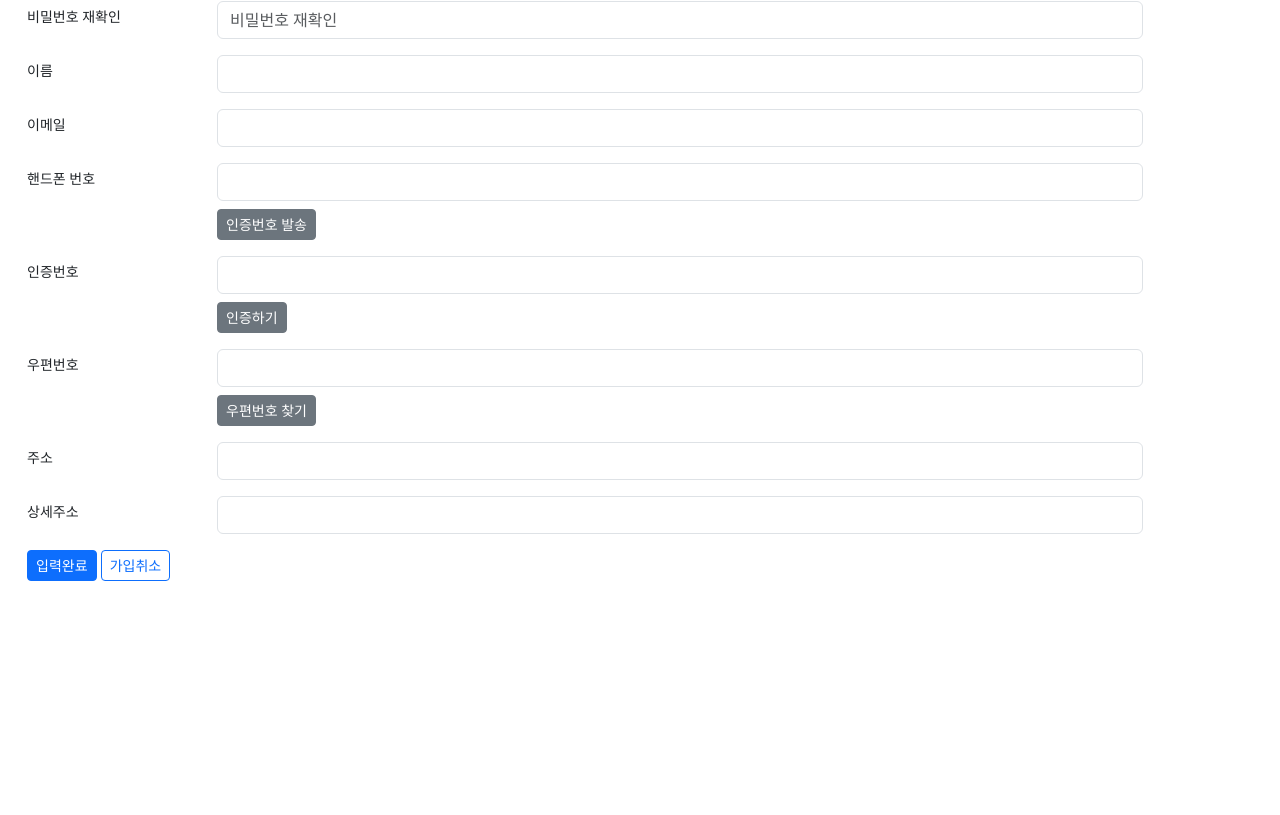
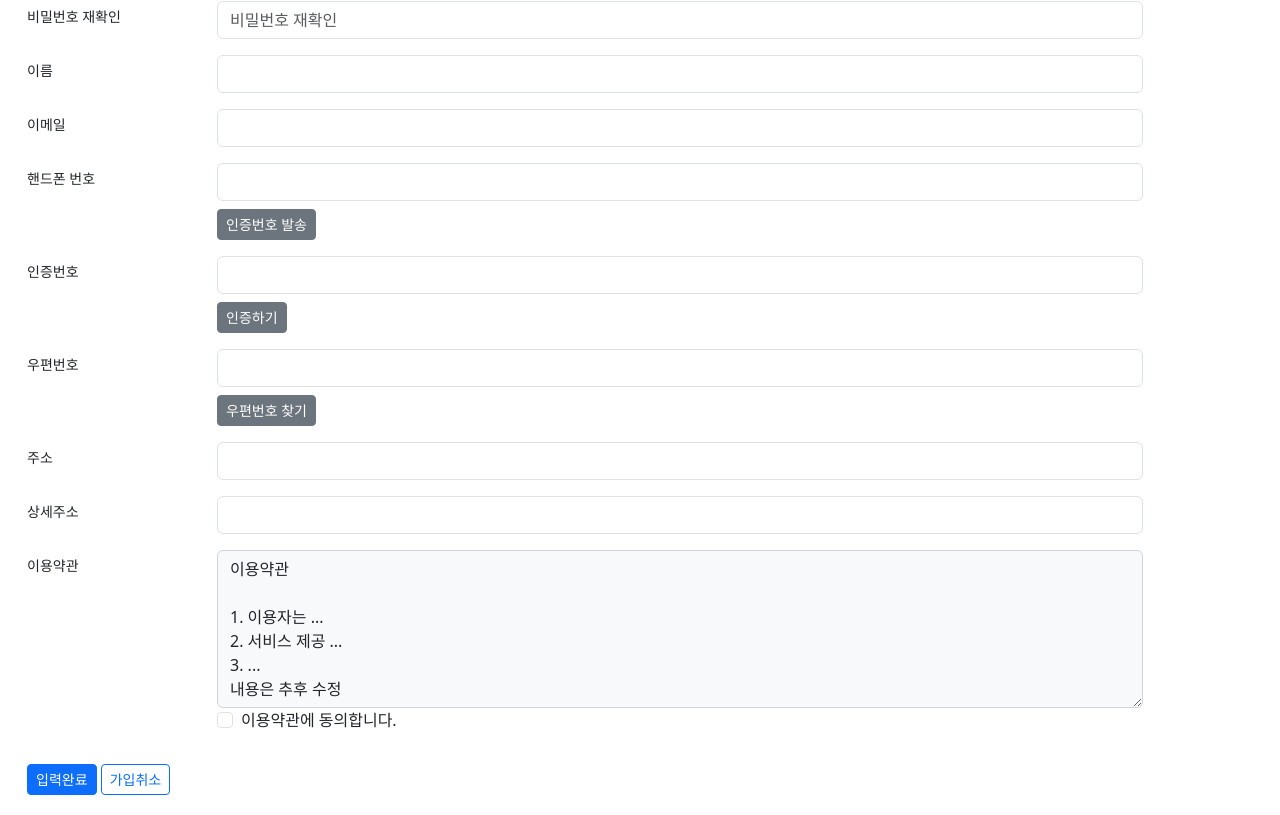
Before and after one commit to rurujon/zero, a React (Create React App) app in the folder front/: page /register in a window 1280 px wide. Shown: the part 765-1580 px from the top of the page. Before the commit the page ends 1366 px from the top, so only its background shows below. Built offline with nearby package versions, Linux system fonts and the light colour scheme; no server answers.

Commit message:
소영--이용약관 폼 추가

```diff
--- a/front/src/components/login/MemberForm.js
+++ b/front/src/components/login/MemberForm.js
@@ -15,7 +15,8 @@ const MemberForm = ({ initialData, onSubmit, onCancel, isEditing }) => {
         tel: '',
         post: '',
         addr1: '',
-        addr2: ''
+        addr2: '',
+        termsAccepted: false // 이용약관 동의 필드
     });
     const [errors, setErrors] = useState({});
 
@@ -25,18 +26,29 @@ const MemberForm = ({ initialData, onSubmit, onCancel, isEditing }) => {
     const [isPhoneVerificationRequired, setIsPhoneVerificationRequired] = useState(false);
     const [isDuplicate, setIsDuplicate] = useState(false);
     const [isChecked, setIsChecked] = useState(false);
+    const [termsContent, setTermsContent] = useState('');
+
 
     useEffect(() => {
+
+        setTermsContent(`이용약관\n\n1. 이용자는 ...\n2. 서비스 제공 ...\n3. ...\n내용은 추후 수정`);
+
         if (initialData) {
             setMember(prevState => ({
                 ...prevState,
                 ...initialData,
                 pwd: '',
-                pwdConfirm: ''
+                pwdConfirm: '',
+                termsAccepted: false
             }));
             setPhoneNumber(initialData.tel || '');
             adjustWindowSize(window, initialData, true, []);
         }
+
+        axios.get('/api/terms')
+        .then(response => setTermsContent(response.data))  // 응답 데이터로 이용약관 내용을 설정
+        .catch(error => console.error('이용약관 불러오기 오류:', error));
+
     }, [initialData]);
 
     const checkDuplicateId = () => {
@@ -58,10 +70,11 @@ const MemberForm = ({ initialData, onSubmit, onCancel, isEditing }) => {
     const validateForm = () => {
         const newErrors = {};
         Object.keys(member).forEach(key => {
-            if (key !== 'pwd' && key !== 'pwdConfirm' && member[key].trim() === '') {
+            const value = member[key];
+            if (key !== 'pwd' && key !== 'pwdConfirm' && typeof value === 'string' && value.trim() === '') {
                 newErrors[key] = '이 필드는 필수입니다.';
             } else if (key !== 'pwdConfirm' && key !== 'post' && key !== 'addr1' && key !== 'addr2') {
-                if (isEditing && key === 'pwd' && member[key].trim() === '') {
+                if (isEditing && key === 'pwd' && typeof value === 'string' && value.trim() === '') {
                     return;
                 }
                 const errorMessage = validateField(key, member[key]);
@@ -79,13 +92,21 @@ const MemberForm = ({ initialData, onSubmit, onCancel, isEditing }) => {
             newErrors.tel = '핸드폰 번호 변경 시 인증이 필요합니다.';
         }
 
+        if (!member.termsAccepted) {
+            newErrors.termsAccepted = '이용약관에 동의해야 합니다.';  // 이용약관 미동의 시 에러 메시지 추가
+        }
+
         setErrors(newErrors);
         return Object.keys(newErrors).length === 0;
     };
 
     const handleInputChange = (e) => {
-        const { name, value } = e.target;
-        setMember(prev => ({ ...prev, [name]: value }));
+        const { name, value, type, checked } = e.target;
+
+        setMember(prev => ({
+            ...prev,
+            [name]: type === 'checkbox' ? checked : value  // 체크박스일 경우 checked 상태 반영
+        }));
 
         if (name === 'memId') {
             setIsChecked(false);
@@ -121,7 +142,7 @@ const MemberForm = ({ initialData, onSubmit, onCancel, isEditing }) => {
             }
         }
 
-        adjustWindowSize(window, { ...member, [name]: value }, true, []);
+        adjustWindowSize(window, { ...member, [name]: type === 'checkbox' ? checked : value }, true, []);
     };
 
     const handleSubmit = (e) => {
@@ -348,6 +369,28 @@ const MemberForm = ({ initialData, onSubmit, onCancel, isEditing }) => {
                     </div>
                 </div>
 
+                <div className="row mb-3">
+                    <label className="col-sm-2 col-form-label col-form-label-sm">이용약관</label>
+                    <div className="col-sm-10">
+                        <textarea
+                            className="form-control"
+                            value={termsContent}
+                            readOnly
+                            rows="6"
+                            style={{ backgroundColor: '#f8f9fa', border: '1px solid #ced4da' }}
+                        />
+
+
+                <div className="form-check mb-3">
+                    <input className="form-check-input" type="checkbox" name="termsAccepted" checked={member.termsAccepted} onChange={handleInputChange} />
+                    <label className="form-check-label" htmlFor="termsAccepted">
+                        이용약관에 동의합니다.
+                    </label>
+                    {errors.termsAccepted && <ValidationMessage message={errors.termsAccepted} />}
+                </div>
+                </div>
+                </div>
+
                 <div className="mt-3">
                     <button type="submit" className="btn btn-primary btn-sm" style={{marginBottom:'20px'}}>{isEditing ? '수정완료' : '입력완료'}</button>&nbsp;
                     <button type="button" className="btn btn-outline-primary btn-sm" onClick={onCancel} style={{marginBottom:'20px'}}>{isEditing ? '수정취소' : '가입취소'}</button>
```
Also changed, not shown: 2 other files (tests, documents, lock files or other folders).
